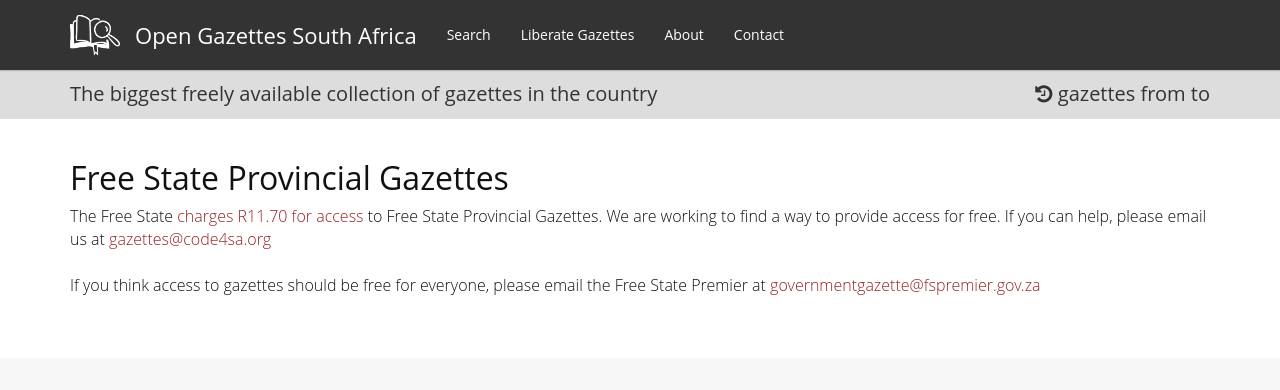
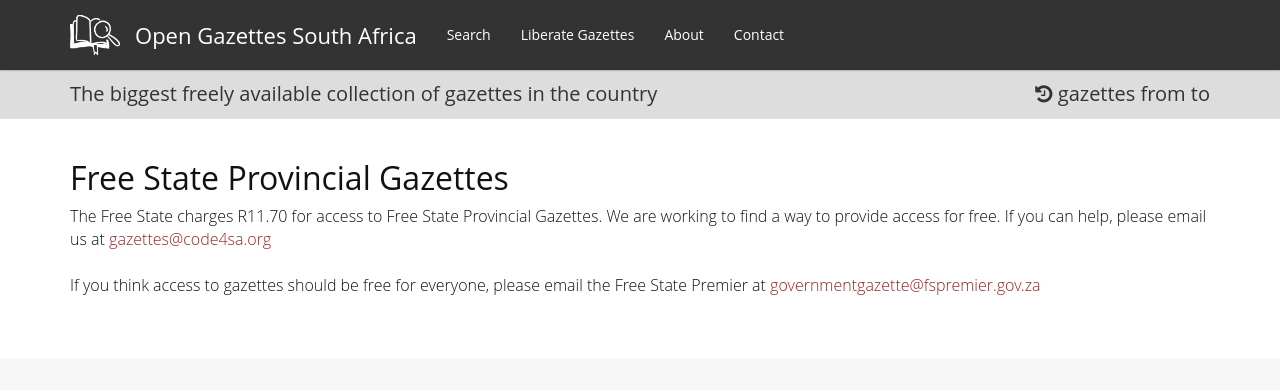
Before and after one commit to OpenUpSA/opengazettes, a Jekyll site: the page built from _gazettes/ZA-FS/index.md, in a window 1280 px wide. Shown: the top 390 px of the page. Built offline with Jekyll 4.4.1, drawn with Linux system fonts in a browser that asks for light colours; comment, search, counter and statistics services are not loaded; part of the change alters nothing that is shown.

```diff
--- a/_gazettes/ZA-FS/index.md
+++ b/_gazettes/ZA-FS/index.md
@@ -4,5 +4,5 @@ title: Free State Provincial Gazettes
 jurisdiction: ZA-FS
 jurisdiction_name: Free State
 provincial: true
-notice: The Free State <a href="#" target="_blank">charges R11.70 for access</a> to Free State Provincial Gazettes. We are working to find a way to provide access for free. If you can help, please email us at <a href="mailto:gazettes@code4sa.org">gazettes@code4sa.org</a> <br><br> If you think access to gazettes should be free for everyone, please email the Free State Premier at <a href="mailto:governmentgazette@fspremier.gov.za">governmentgazette@fspremier.gov.za</a>
+notice: The Free State charges R11.70 for access to Free State Provincial Gazettes. We are working to find a way to provide access for free. If you can help, please email us at <a href="mailto:gazettes@code4sa.org">gazettes@code4sa.org</a> <br><br> If you think access to gazettes should be free for everyone, please email the Free State Premier at <a href="mailto:governmentgazette@fspremier.gov.za">governmentgazette@fspremier.gov.za</a>
 ---
```
